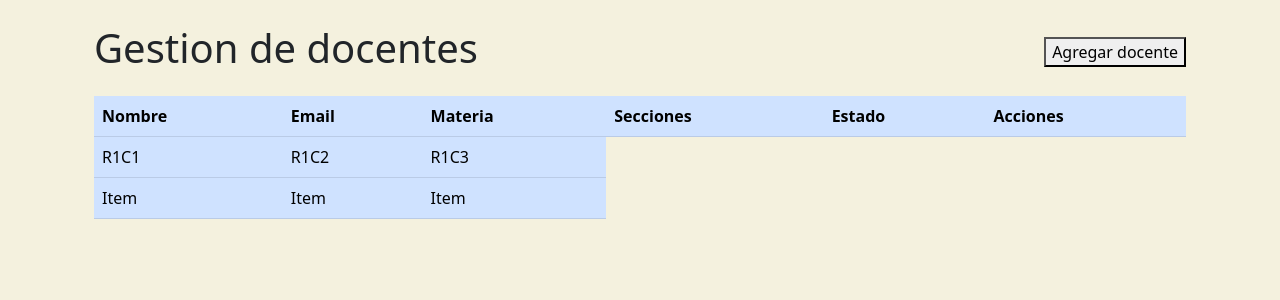
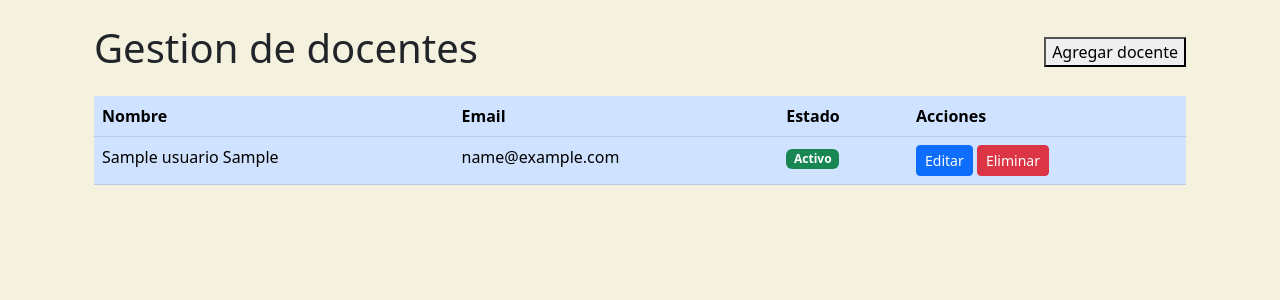
Before and after one commit to Gerson084/Sistema_Academico, a Flask app: page /user_index in a window 1280 px wide. Shown: the part 56-356 px from the top of the page. Run offline with Flask 3, Linux system fonts and the light colour scheme; tables that the repository leaves empty hold one stand-in row (values such as "Sample post"); parts of the project's set-up code (start-up, migrations or seed data) failed here and were passed over.

Commit message:
Subiendo cambios de tabla de usuarios - Cargando datos

```diff
--- a/routes/user_route.py
+++ b/routes/user_route.py
@@ -9,4 +9,4 @@ users = Blueprint('user', __name__, template_folder="templates")
 @users.route("/user_index")
 def user_index():
     user_list = Usuario.query.all()
-    return render_template("usuarios/user_index.html")
+    return render_template("usuarios/user_index.html", user_list=user_list)
--- a/templates/usuarios/user_index.html
+++ b/templates/usuarios/user_index.html
@@ -16,23 +16,28 @@
             <tr>
                 <th scope="col">Nombre</th>
                 <th scope="col">Email</th>
-                <th scope="col">Materia</th>
-                <th scope="col">Secciones</th>
                 <th scope="col">Estado</th>
                 <th scope="col">Acciones</th>
             </tr>
         </thead>
         <tbody>
-            <tr class="">
-                <td scope="row">R1C1</td>
-                <td>R1C2</td>
-                <td>R1C3</td>
-            </tr>
-            <tr class="">
-                <td scope="row">Item</td>
-                <td>Item</td>
-                <td>Item</td>
-            </tr>
+
+            {% for list in user_list %}
+            <tr>
+                <td>{{ list.nombres }} {{ list.apellidos }}</td>
+                <td>{{ list.email }}</td>
+                <td>
+                    {% if list.activo %}
+                        <span class="badge bg-success">Activo</span>
+                    {% else %}
+                        <span class="badge bg-danger">Inactivo</span>
+                    {% endif %}
+                </td>
+                <td>
+                    <button class="btn btn-sm btn-primary">Editar</button>
+                    <button class="btn btn-sm btn-danger">Eliminar</button>
+                </td>
+            {% endfor %}
         </tbody>
     </table>
 </div>
```
Also changed, not shown: models/roles.py (added, +11 -0 lines), models/usuarios.py (+5 -5 lines).
